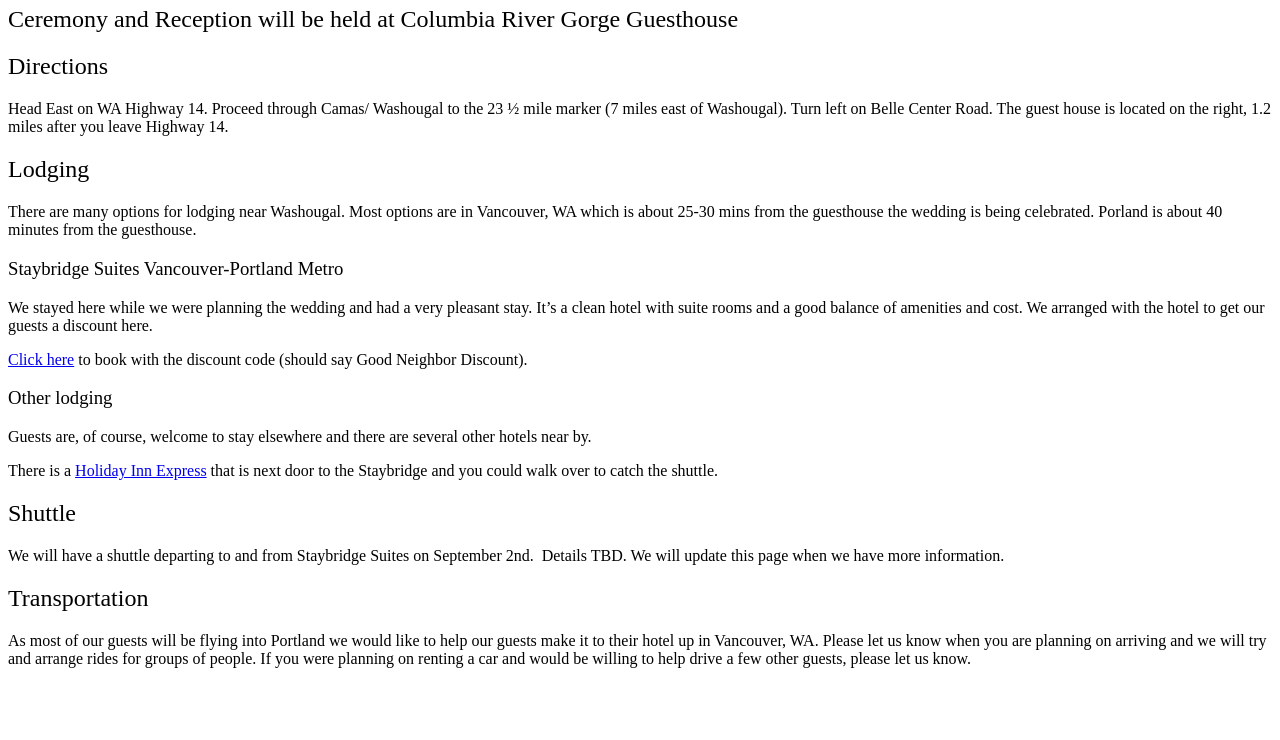
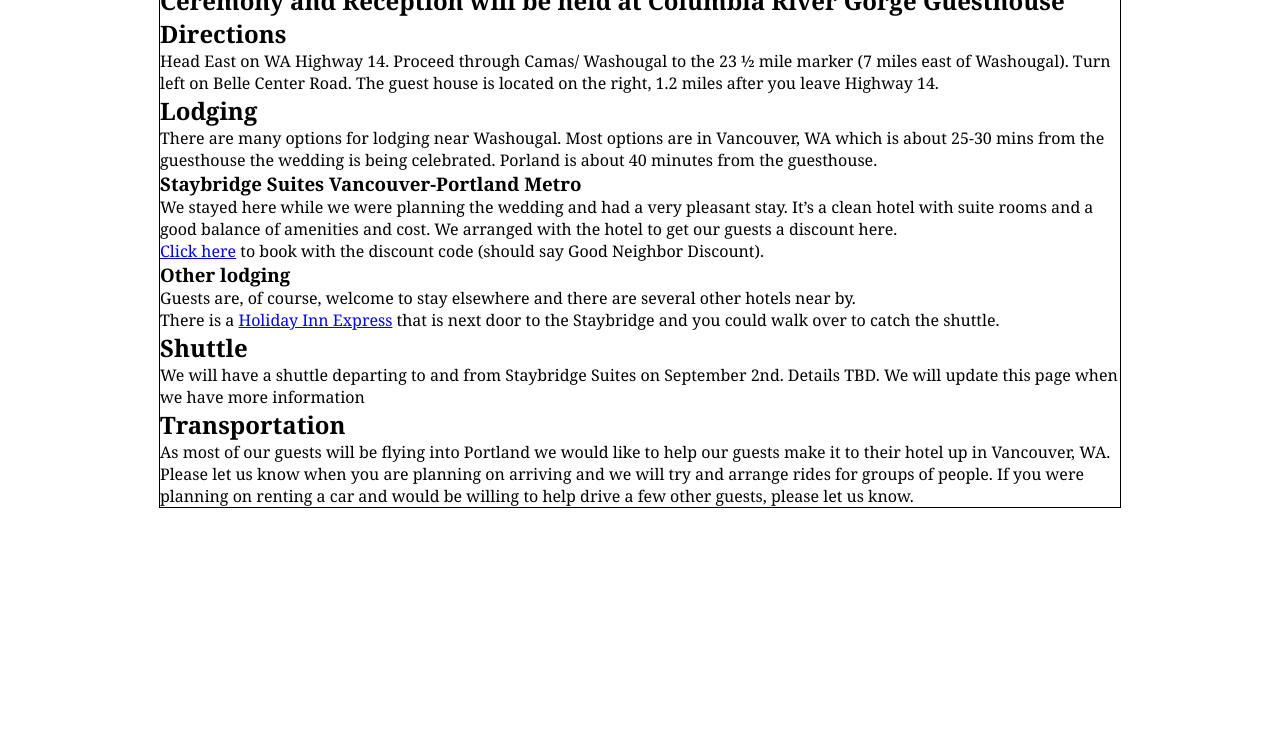
Before and after one commit to aimwithreason/weddingsite, a plain HTML site: page index.html in a window 1280 px wide. Shown: the part 60-800 px from the top of the page. Drawn offline with Linux system fonts and the light colour scheme.

Commit message:
updated to use stylesheet

```diff
--- a/index.html
+++ b/index.html
@@ -1,16 +1,41 @@
-<h1><span style="font-weight: 400;">Murphy Mikulski Wedding Information</span></h1>
-<h2><span style="font-weight: 400;">Ceremony and Reception will be held at Columbia River Gorge Guesthouse</span></h2>
-<h2><span style="font-weight: 400;">Directions</span></h2>
-<p><span style="font-weight: 400;">Head East on WA Highway 14. Proceed through Camas/ Washougal to the 23 &frac12; mile marker (7 miles east of Washougal). Turn left on Belle Center Road. The guest house is located on the right, 1.2 miles after you leave Highway 14.</span></p>
-<h2><span style="font-weight: 400;">Lodging</span></h2>
-<p><span style="font-weight: 400;">There are many options for lodging near Washougal. Most options are in Vancouver, WA which is about 25-30 mins from the guesthouse the wedding is being celebrated. Porland is about 40 minutes from the guesthouse.</span></p>
-<h3><span style="font-weight: 400;">Staybridge Suites Vancouver-Portland Metro</span></h3>
-<p><span style="font-weight: 400;">We stayed here while we were planning the wedding and had a very pleasant stay. It&rsquo;s a clean hotel with suite rooms and a good balance of amenities and cost. We arranged with the hotel to get our guests a discount here.</span></p>
-<p><a href="https://www.ihg.com/staybridge/hotels/us/en/vancouver/vanpa/hoteldetail?qAAR=ILKO3&amp;qAdlt=1&amp;qBrs=6c.hi.ex.rs.ic.cp.in.sb.cw.cv.ul.vn.ki.sp.nd.ct&amp;qChld=0&amp;qCpid=100216752&amp;qFRA=1&amp;qGRM=0&amp;qIta=99502056&amp;qPSt=0&amp;qRRSrt=rt&amp;qRef=df&amp;qRms=1&amp;qRpn=1&amp;qRpp=20&amp;qRtP=ILKO3&amp;qSHp=1&amp;qSmP=3&amp;qSrt=sBR&amp;qWch=0&amp;srb_u=1&amp;icdv=99502056"><span style="font-weight: 400;">Click here</span></a><span style="font-weight: 400;"> to book with the discount code (should say Good Neighbor Discount).</span></p>
-<h3><span style="font-weight: 400;">Other lodging</span></h3>
-<p><span style="font-weight: 400;">Guests are, of course, welcome to stay elsewhere and there are several other hotels near by. </span></p>
-<p><span style="font-weight: 400;">There is a </span><a href="https://www.ihg.com/holidayinnexpress/hotels/us/en/vancouver/pdxvn/hoteldetail"><span style="font-weight: 400;">Holiday Inn Express</span></a><span style="font-weight: 400;"> that is next door to the Staybridge and you could walk over to catch the shuttle.</span></p>
-<h2><span style="font-weight: 400;">Shuttle</span></h2>
-<p><span style="font-weight: 400;">We will have a shuttle departing to and from Staybridge Suites on September 2nd. &nbsp;Details TBD. We will update this page when we have more information.</span></p>
-<h2><span style="font-weight: 400;">Transportation</span></h2>
-<p><span style="font-weight: 400;">As most of our guests will be flying into Portland we would like to help our guests make it to their hotel up in Vancouver, WA. Please let us know when you are planning on arriving and we will try and arrange rides for groups of people. If you were planning on renting a car and would be willing to help drive a few other guests, please let us know.</span></p>
+<!DOCTYPE html> <html>
+	<head>
+		<meta charset = "UTF-8">
+		<title>Murphy Mikulski Wedding Information</title>
+		<link rel = "stylesheet"
+		type = "text/css"
+		href = "style.css" />
+	</head>
+	<body>
+		<h1>Murphy Mikulski Wedding Information</h1>
+
+		<h2>Ceremony and Reception will be held at Columbia River Gorge Guesthouse</h2>
+
+		<h2>Directions</h2>
+		<p>Head East on WA Highway 14. Proceed through Camas/ Washougal to the 23 &frac12; mile marker (7 miles east of Washougal). Turn left on Belle
+		Center Road. The guest house is located on the right, 1.2 miles after you leave Highway 14.</p>
+
+		<h2>Lodging</h2>
+		<p>There are many options for lodging near Washougal. Most options are in Vancouver, WA which is about 25-30 mins from the guesthouse the
+		wedding is being celebrated. Porland is about 40 minutes from the guesthouse.</p>
+
+		<h3>Staybridge Suites Vancouver-Portland Metro</h3>
+		<p>We stayed here while we were planning the wedding and had a very pleasant stay. It&rsquo;s a clean hotel with suite rooms and a good
+		balance of amenities and cost. We arranged with the hotel to get our guests a discount here.</p>
+		<p><a href="https://www.ihg.com/staybridge/hotels/us/en/vancouver/vanpa/hoteldetail?qAAR=ILKO3&amp;qAdlt=1&amp;qBrs=6c.hi.ex.rs.ic.cp.in.sb.cw.cv.ul.vn.ki.sp.nd.ct&amp;qChld=0&amp;qCpid=100216752&amp;qFRA=1&amp;qGRM=0&amp;qIta=99502056&amp;qPSt=0&amp;qRRSrt=rt&amp;qRef=df&amp;qRms=1&amp;qRpn=1&amp;qRpp=20&amp;qRtP=ILKO3&amp;qSHp=1&amp;qSmP=3&amp;qSrt=sBR&amp;qWch=0&amp;srb_u=1&amp;icdv=99502056">Click here</a> to book with the discount code (should say Good Neighbor Discount).</p>
+
+		<h3>Other lodging</h3>
+		<p>Guests are, of course, welcome to stay elsewhere and there are several other hotels near by. </p>
+		<p>There is a <a href="https://www.ihg.com/holidayinnexpress/hotels/us/en/vancouver/pdxvn/hoteldetail">Holiday Inn Express</a> that is next
+		door to the Staybridge and you could walk over to catch the shuttle.</p>
+
+		<h2>Shuttle</h2>
+		<p>We will have a shuttle departing to and from Staybridge Suites on September 2nd. Details TBD. We will update this page when we have more
+		information</p>
+
+		<h2>Transportation</h2>
+		<p>As most of our guests will be flying into Portland we would like to help our guests make it to their hotel up in Vancouver, WA. Please let
+		us know when you are planning on arriving and we will try and arrange rides for groups of people. If you were planning on renting a car and
+		would be willing to help drive a few other guests, please let us know.</p>
+	</body>
+</html>
```
